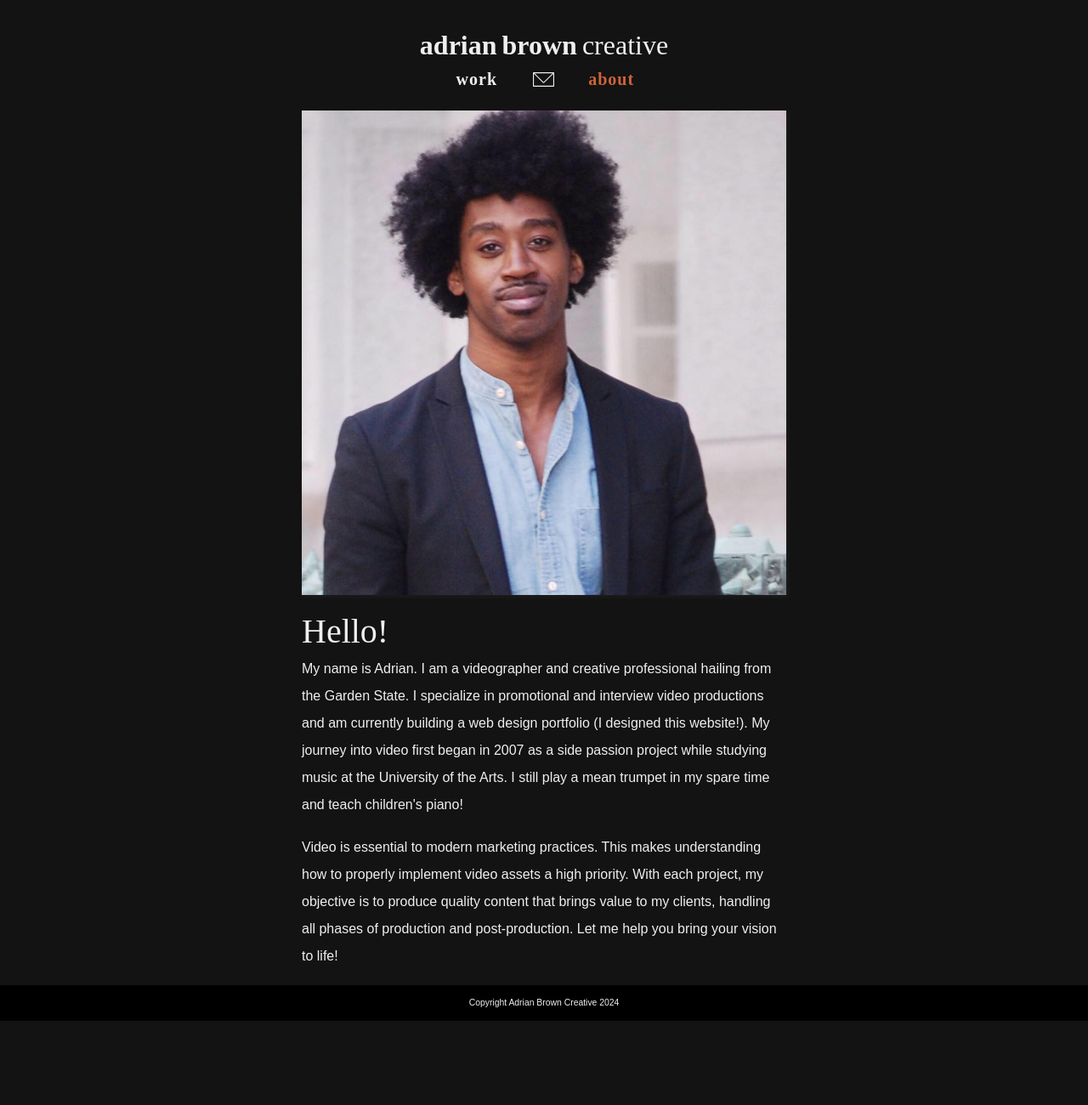
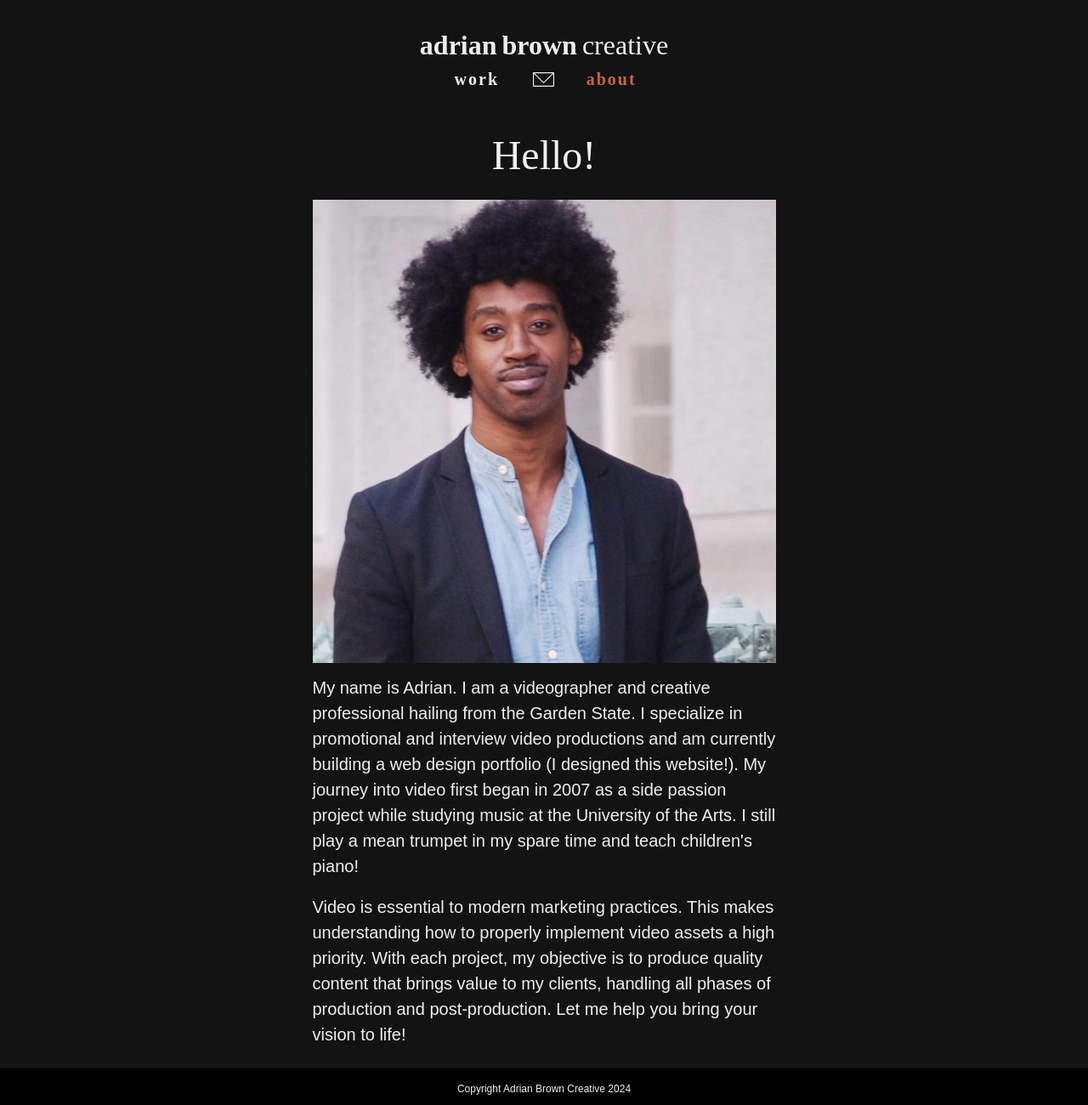
Before and after one commit to adrianbrown732/portfolio-website, a plain HTML site: page about.html in a window 1280 px wide. Shown: the whole page at 85% size. Before the commit the page ends 1201 px from the top, so only its background shows below. Drawn offline with Linux system fonts and the light colour scheme; a web font is replaced by a local one.

Commit message:
Update layout

```diff
--- a/about.html
+++ b/about.html
@@ -26,13 +26,11 @@
     </header>
 
     <main class="about">
+      <h2>Hello!</h2>
       <div class="portrait">
         <img src="img/headshot.jpg" alt="Adrian Brown portrait" />
       </div>
-
       <div class="bio">
-        <h2>Hello!</h2>
-
         <p>
           My name is Adrian. I am a videographer and creative professional
           hailing from the Garden State. I specialize in promotional and
@@ -42,7 +40,6 @@
           University of the Arts. I still play a mean trumpet in my spare time
           and teach children's piano!
         </p>
-
         <p>
           Video is essential to modern marketing practices. This makes
           understanding how to properly implement video assets a high priority.
--- a/css/styles.css
+++ b/css/styles.css
@@ -17,6 +17,9 @@ html {
   --hor-padding: 25px;
   --sib-spacing: 10px;
   --new-section: 25px;
+  --container-width: 950px;
+  --sml-container: 575px;
+  --push-footer: auto;
 
   box-sizing: border-box;
   font-size: 16px;
@@ -71,8 +74,7 @@ nav {
   font-size: 1.25rem;
   font-weight: 600;
   text-transform: lowercase;
-  letter-spacing: 1px;
-  /* border: 1px solid coral; */
+  letter-spacing: 2px;
 }
 
 nav > div {
@@ -85,17 +87,11 @@ nav a {
   justify-content: center;
   align-items: center;
   color: var(--main-text);
-  /* border: 1px solid yellow; */
-}
-
-.about a:hover {
-  color: red;
 }
 
 .work a,
 .about a {
   padding: 0 25px;
-  /* border: 1px solid rebeccapurple; */
 }
 
 .active a {
@@ -116,7 +112,7 @@ footer {
 }
 
 footer p {
-  font-size: 0.65rem;
+  font-size: 0.75rem;
   color: var(--main-text);
 }
 
@@ -124,17 +120,9 @@ footer p {
 main.home {
   display: flex;
   flex-wrap: wrap;
+  margin: 0 auto;
   padding: 0 var(--main-padding);
-  /* border: 1px solid red; */
-}
-
-iframe {
-  /* filter: drop-shadow(rgba(34, 34, 34, 0.75) 0.125rem 0.125rem 2.5px); */
-  /* border: 1px solid yellow; */
-}
-
-iframe:last-child {
-  margin-bottom: var(--new-section);
+  max-width: var(--container-width);
 }
 
 .video-sizing {
@@ -142,92 +130,48 @@ iframe:last-child {
   height: calc(100vw * var(--ratio));
 }
 
-.motion-graphics {
-  margin-bottom: 75px;
+iframe:last-child {
+  margin-bottom: var(--new-section);
 }
 
 /* ABOUT *********************/
 main.about {
   margin: 0 auto;
-  max-width: 600px;
   font-family: monotype-grotesque, sans-serif;
   padding: 0 var(--main-padding);
+  max-width: var(--sml-container);
 }
 
 main.about h2 {
+  text-align: center;
   margin: 0;
   font-weight: 500;
-  font-size: 2.5rem;
-  padding: calc(var(--sib-spacing) / 2) 0;
+  font-size: 3rem;
+  margin: var(--new-section) 0;
   color: var(--main-text);
 }
 
 main.about img {
   width: 100%;
-  filter: drop-shadow(rgba(34, 34, 34, 0.75) 0.125rem 0.125rem 2.5px);
   margin-bottom: var(--sib-spacing);
-}
-
-.bio h2 {
-  /* padding: var(--sib-spacing) 0; */
 }
 
 .about p {
   margin: 0 0 18px 0;
-  line-height: 2em;
+  line-height: 1.5em;
   color: var(--main-text);
-  font-size: 1rem;
+  font-size: 1.25rem;
+}
+
+.bio p:last-child {
+  margin-bottom: var(--new-section);
 }
 
 /* Responsive *********************/
-/* ABOUT *********************/
-/* @media (min-width: 520px) {
-  .bio,
-  .portrait {
-    width: 70%;
-    margin: 20px auto 0;
-  }
-
-  .portrait img {
-    border-radius: 10px;
-  }
-
-  .bio:last-child {
-    margin-bottom: 0;
-  }
-} */
 
 /* HOME *********************/
-/* @media (min-width: 692px) {
-  main.home {
-    max-width: 600px;
-    padding: 0;
+@media (min-width: 950px) {
+  .video-sizing {
+    height: calc(var(--container-width) * var(--ratio));
   }
-
-  main.home h2 {
-    padding: 0;
-    margin: 20px 0 20px 0;
-  }
-
-  iframe {
-    margin: 0;
-    border-radius: 10px;
-  }
-
-  .gallery-container {
-    flex-wrap: wrap;
-    flex-direction: row;
-    justify-content: center;
-    gap: 15px;
-  }
-
-  .video-sizing {
-    --container-width: 18em;
-
-    width: 100%;
-    max-width: var(--container-width);
-
-    height: calc(100vw * var(--ratio));
-    max-height: calc(var(--container-width) * var(--ratio));
-  }
-} */
+}
```
